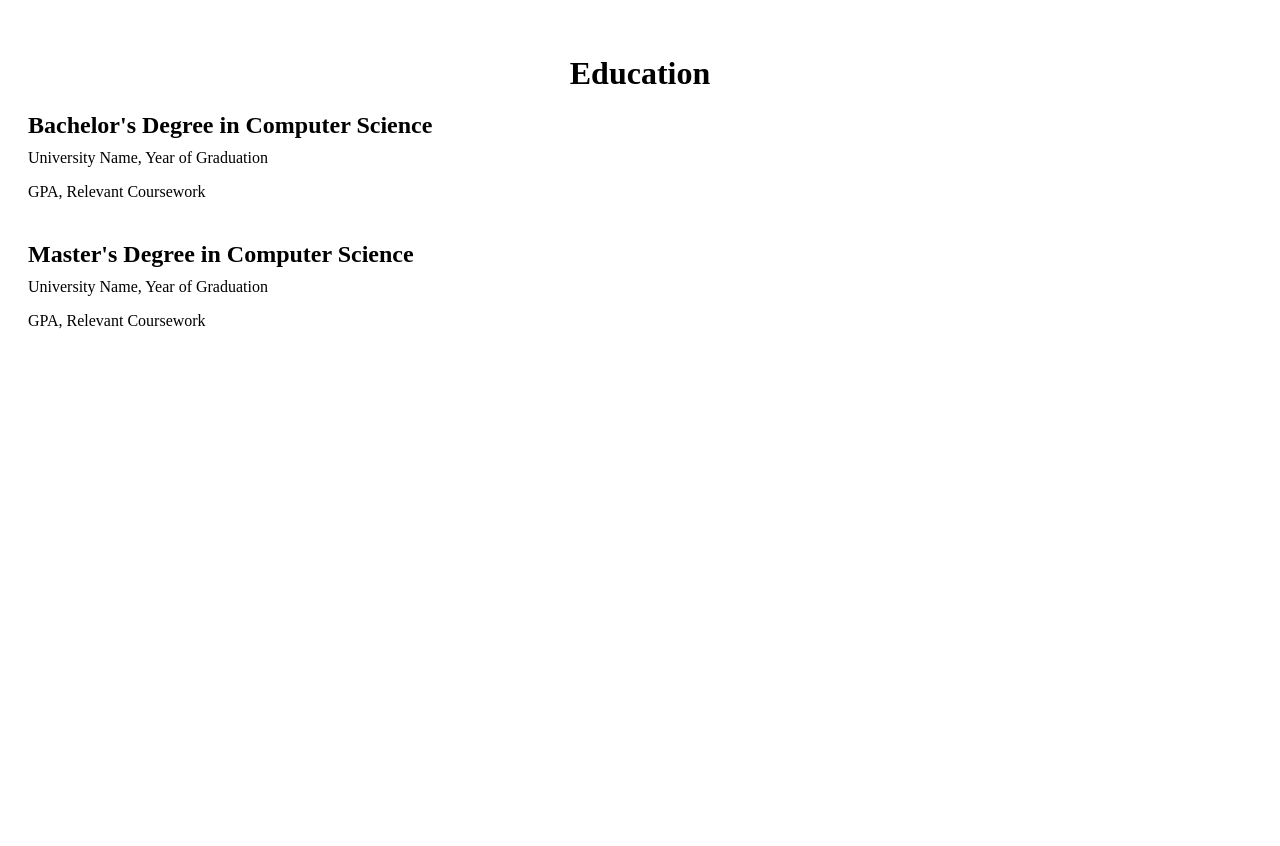
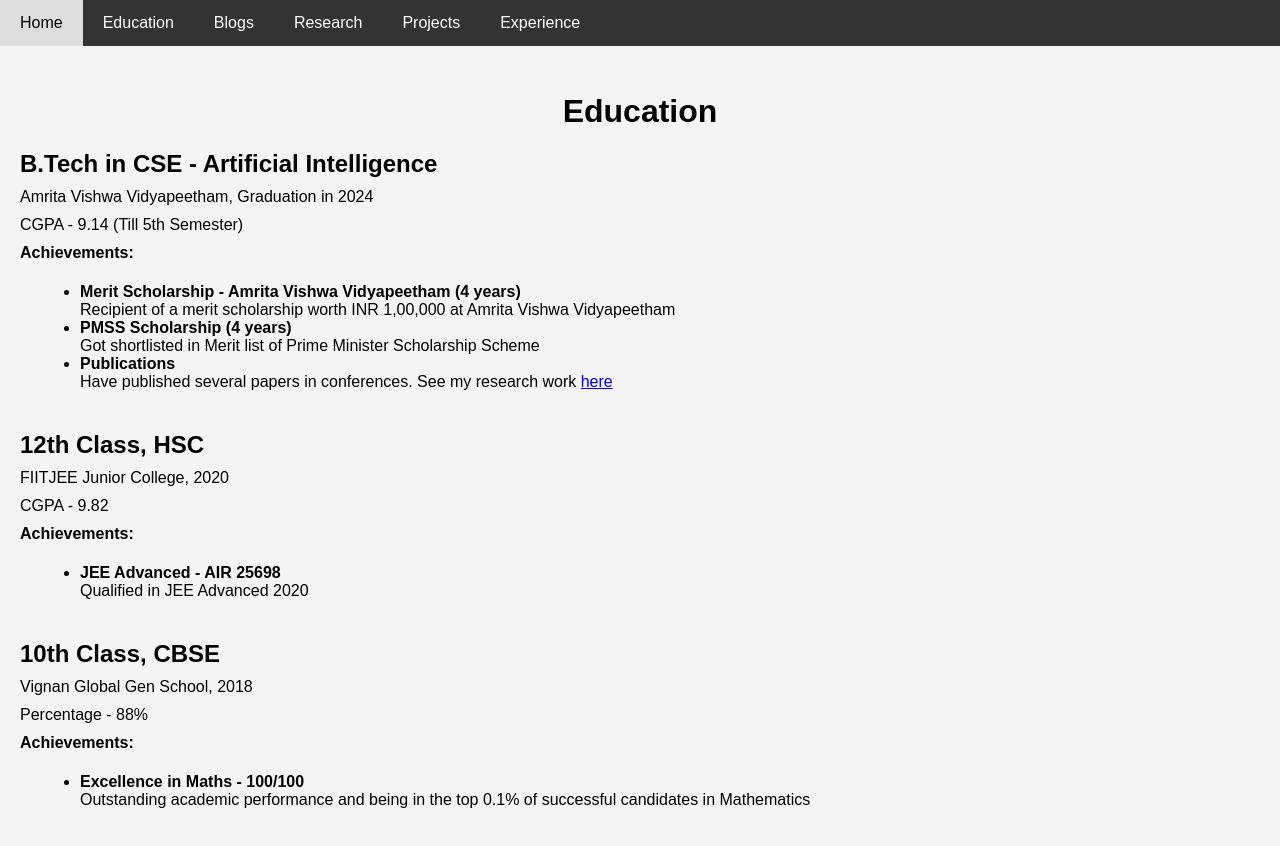
Before and after one commit to ANIRUDH-333/Portfolio-Website, a plain HTML site: page education.html in a window 1280 px wide. Before the commit the page ends 800 px from the top, so only its background shows below. Drawn offline with Linux system fonts and the light colour scheme.

Commit message:
updated html files

```diff
--- a/css/education.css
+++ b/css/education.css
@@ -28,3 +28,13 @@
 .education-item p {
     margin-top: 10px;
 }
+
+.achievements {
+    list-style-type: disc;
+    margin-left: 20px;
+}
+
+.education-item h4 {
+    margin-top: 10px;
+    font-weight: bold;
+}
--- a/education.html
+++ b/education.html
@@ -6,27 +6,87 @@
     <meta name="viewport" content="width=device-width, initial-scale=1.0">
     <title>My Education</title>
     <link rel="stylesheet" href="css/education.css">
+    <link rel="stylesheet" href="css/styles.css">
 </head>
 
 <body>
+    <!-- Navigation -->
+    <nav>
+        <ul>
+            <li><a href="index.html" target="_self">Home</a></li>
+            <li><a href="education.html" target="_self">Education</a></li>
+            <li><a href="articles.html" target="_self">Blogs</a></li>
+            <li><a href="research.html" target="_self">Research</a></li>
+            <li><a href="projects.html" target="_self">Projects</a></li>
+            <li><a href="experience.html" target="_self">Experience</a></li>
+        </ul>
+    </nav>
+
 
     <section id="education">
         <h2>Education</h2>
         <ul>
             <li class="education-item">
-                <h3>Bachelor's Degree in Computer Science</h3>
-                <p>University Name, Year of Graduation</p>
-                <p>GPA, Relevant Coursework</p>
+                <h3>B.Tech in CSE - Artificial Intelligence</h3>
+                <p>Amrita Vishwa Vidyapeetham, Graduation in 2024</p>
+                <p>CGPA - 9.14 (Till 5th Semester)</p>
+                <h4>Achievements:</h4>
+                <ol class="achievements">
+                    <li><b>
+                        Merit Scholarship - Amrita Vishwa Vidyapeetham (4 years)
+                        <br>
+                    </b>
+                    Recipient of a merit scholarship worth INR 1,00,000 at Amrita Vishwa Vidyapeetham</li>
+                    <li><b>
+                        PMSS Scholarship (4 years)
+                        <br>
+                    </b>Got shortlisted in Merit list of Prime Minister Scholarship Scheme</li>
+                    <li>
+                        <b>
+                            Publications
+                            <br>
+                        </b>Have published several papers in conferences. See my research work <a href="research.html">here</a>
+                    </li>
+                    <!-- Add more achievements here -->
+                </ol>
             </li>
             <li class="education-item">
-                <h3>Master's Degree in Computer Science</h3>
-                <p>University Name, Year of Graduation</p>
-                <p>GPA, Relevant Coursework</p>
+                <h3>12th Class, HSC</h3>
+                <p>FIITJEE Junior College, 2020</p>
+                <p>CGPA - 9.82</p>
+                <h4>Achievements:</h4>
+                <ol class="achievements">
+                    <li><b>
+                        JEE Advanced -  AIR 25698
+                        <br>
+                    </b>
+                Qualified in JEE Advanced 2020</li>
+                    <!-- Add more achievements here -->
+                </ol>
+            </li>
+            <li class="education-item">
+                <h3>10th Class, CBSE</h3>
+                <p>Vignan Global Gen School, 2018</p>
+                <p>Percentage - 88%</p>
+                <h4>Achievements:</h4>
+                <ol class="achievements">
+
+                    <li><b>
+                        Excellence in Maths - 100/100
+                        <br>
+                    </b>
+                        Outstanding academic performance and being in the top 0.1% of successful candidates in Mathematics
+                        </li>
+                        <br>
+
+                    <!-- Add more achievements here -->
+                </ol>
             </li>
             <!-- Add more education items in the same format -->
         </ul>
     </section>
 
+
 </body>
 
 </html>
```
Also changed, not shown: articles.html (+15 -2 lines), css/blogs.css (+5 -4 lines), experience.html (+15 -2 lines), index.html (+6 -30 lines), projects.html (+14 -1 lines), research.html (+15 -2 lines).
